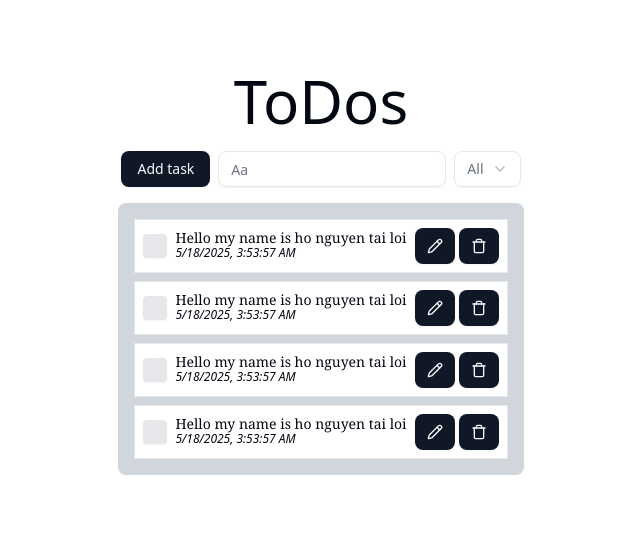
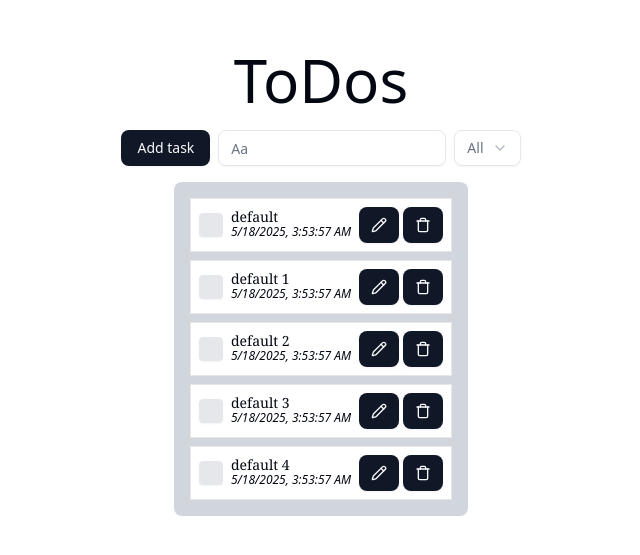
Before and after one commit to loihnt05/to-do-app, a React (Vite) app in the folder frontend/: page / in a window 1280 px wide. Shown: the part 127-682 px from the top of the page, without its empty margins (319-959 px from the left). Built offline with nearby package versions, Linux system fonts and the light colour scheme.

Commit message:
add task todo item

```diff
--- a/frontend/package.json
+++ b/frontend/package.json
@@ -25,6 +25,7 @@
     "react-router": "^7.6.0",
     "tailwind-merge": "^3.3.0",
     "tailwindcss": "^4.1.7",
+    "uuid": "^11.1.0",
     "zod": "^3.24.4"
   },
   "devDependencies": {
--- a/frontend/src/App.tsx
+++ b/frontend/src/App.tsx
@@ -9,16 +9,54 @@ import {
     SelectTrigger,
     SelectValue
 } from "@/components/ui/select.tsx";
-import TodoItem from '@/components/TodoItem.tsx';
+import TodoItem, { type TodoType } from '@/components/TodoItem.tsx';
+import * as React from 'react';
+import { v4 as uuidv4 } from 'uuid';
+
 function App() {
+    const taskTodo: TodoType[] = [
+        {
+            id: "0",
+            content: 'default',
+        },
+        {
+            id: "1",
+            content: 'default 1',
+        },{
+            id: "2",
+            content: 'default 2',
+        },{
+            id: "3",
+            content: 'default 3',
+        },{
+            id: "4",
+            content: 'default 4',
+        },
+    ];
+    const [value, setValue] = React.useState('');
+    const [tasks, setListTask] = React.useState<TodoType[]>(taskTodo);
+    const handleSubmit = () => {
+        // console.log(value);
+        const todo: TodoType = {
+            id: uuidv4(),
+            content: value,
+        }
+        setListTask((prevTask) => [...prevTask, todo]);
+        setValue('');
+    }
+    const handleInput = (e: React.ChangeEvent<HTMLInputElement>) => {
+        setValue(e.target.value);
+        console.log(e.target.value);
+    }
+
     return (
         <div className="flex flex-col items-center justify-center min-h-svh">
             {/*header*/}
-            <h1 className={'text-6xl mb-5'}>ToDos</h1>
+            <h1 className={'text-6xl my-5'}>ToDos</h1>
             <div className={'flex gap-2 px-4 rounded-md flex-stretch'}>
                 {/*submit task*/}
-                <Button className={'hover:cursor-pointer'}>Add task</Button>
-                <Input type='text' placeholder="Aa" />
+                <Button className={'hover:cursor-pointer'} onClick={handleSubmit}>Add task</Button>
+                <Input value={value} type='text' placeholder="Aa" onChange={(e) => handleInput(e)}/>
                 {/*filter*/}
                 <Select>
                     <SelectTrigger>
@@ -38,10 +76,15 @@ function App() {
 
             {/*display list task*/}
             <div className={'grid grid-cols-1 gap-2 mt-4 bg-gray-300 p-4 rounded-md '}>
-                <TodoItem></TodoItem>
-                <TodoItem></TodoItem>
-                <TodoItem></TodoItem>
-                <TodoItem></TodoItem>
+                {
+                    tasks.map((current, index) => {
+                        const todo: TodoType = {
+                            id: current.id,
+                            content: current.content,
+                        }
+                        return (<TodoItem id={index} props={todo}/>)
+                    })
+                }
             </div>
         </div>
     )
--- a/frontend/src/components/TodoItem.tsx
+++ b/frontend/src/components/TodoItem.tsx
@@ -10,15 +10,18 @@ const DEFAULT_TASK = {
   checked: false,
   date: new Date()
 }
-
-function TodoItem() {
+export type TodoType = {
+  id: string,
+  content: string
+}
+function TodoItem({ props, id } : { props: TodoType , id: number}) {
   const [checked, setChecked] = React.useState(false);
   const [date] = React.useState(new Date());
   const handleCheck = () => {
     setChecked(!checked);
   }
   return (
-    <div className={'flex items-center gap-2 w-full border p-2 bg-white'}>
+    <div className={'flex items-center gap-2 w-full border p-2 bg-white'} id={id.toString()} >
       {/*check*/}
       <Checkbox id={'temp'} onCheckedChange={handleCheck} className={'w-6 h-6 bg-gray-200 border'} />
       <div className={'flex flex-col'}>
@@ -26,7 +29,7 @@ function TodoItem() {
         <Label htmlFor={'temp'}
                className={'font-medium font-serif'
                  + `${(checked) ? ' line-through decoration-1 opacity-50 decoration-gray-500 font-light italic' : ''}`}>
-          {DEFAULT_TASK.content}
+          {props.content}
         </Label>
         <p className={'font-sans text-xs font-light italic'}>{date.toLocaleString()}</p>
       </div>
```
Also changed, not shown: 1 other file (tests, documents, lock files or other folders).
